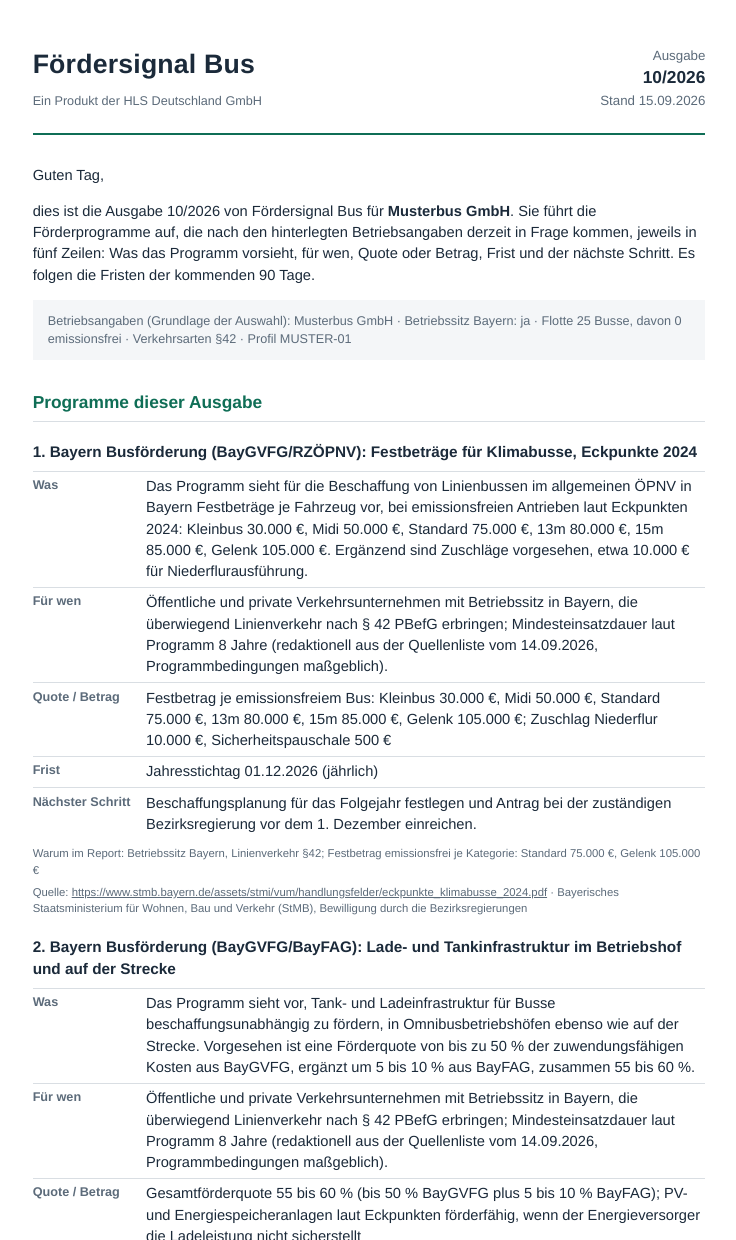
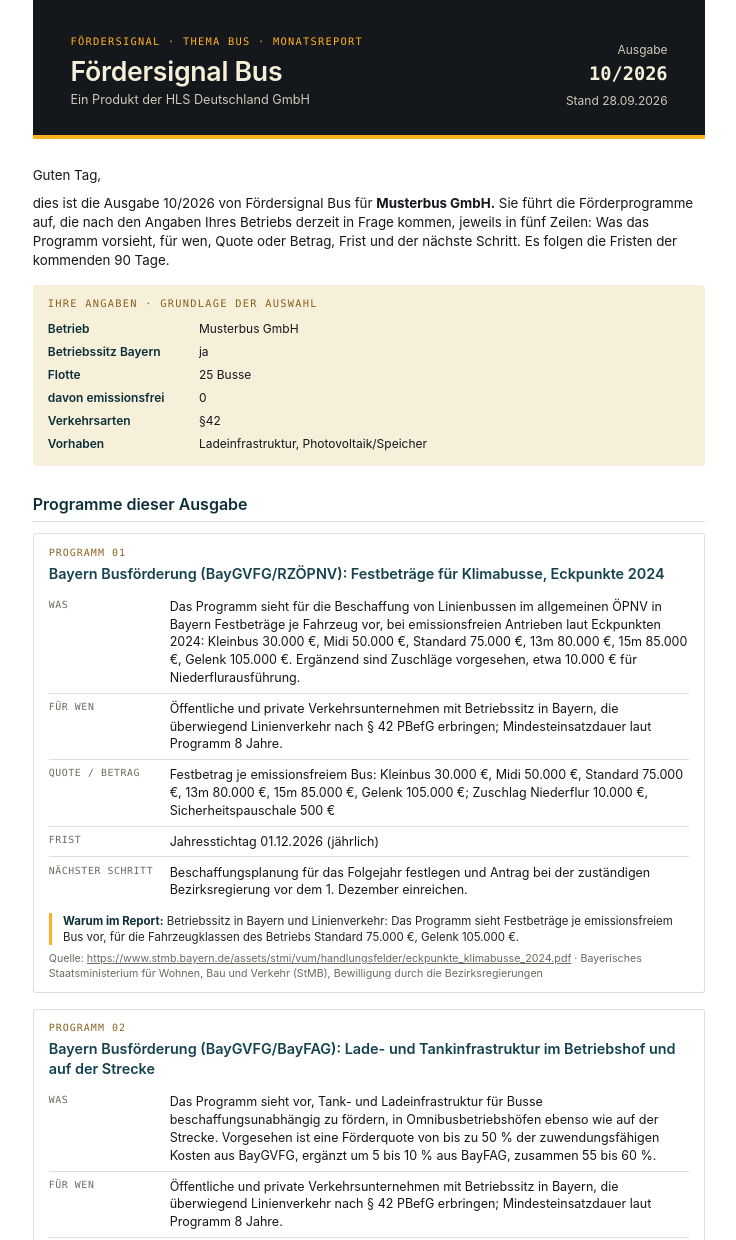
Before and after one commit to HLS-Deutschland/foerdersignal-website, a plain HTML site: page musterausgabe.html in a window 1280 px wide. Shown: the top 1240 px of the page, without its empty margins (271-1007 px from the left). Drawn offline with Linux system fonts and the light colour scheme.

Commit message:
Musterausgabe: Fassung Stand 28.09.2026 wie gedruckt (WO-FÖS-BUS-07)
Ersetzt die Fassung vom 15.09. mit internen Vermerken (Profil MUSTER-01,
zweimal Redaktionsvermerk). Text wortgleich mit dem Druck-PDF vom 01.10.,
das den 548 Briefen der Welle 1 beiliegt. Nur diese eine Datei.

Co-Authored-By: Claude Opus 5.5 <noreply@anthropic.com>

```diff
--- a/musterausgabe.html
+++ b/musterausgabe.html
@@ -5,83 +5,110 @@
 <meta name="viewport" content="width=device-width, initial-scale=1">
 <title>Fördersignal Bus – Ausgabe 10/2026 – Musterbus GmbH</title>
 <style>
-  :root { --tinte: #1b2a3a; --akzent: #0f6e56; --linie: #d9dee3; --grau: #5c6b7a; --hell: #f4f6f8; }
-  @page { size: A4; margin: 18mm 16mm 18mm 16mm; }
+  :root { --ink: #14181C; --ink-soft: #1E252B; --paper: #F6EFD9; --amber: #FFB020; --amber-dim: #8a6220; --petrol: #14424F; --petrol-dark: #0d2f38; --grey: #6B6A5F; --line: rgba(20,24,28,.14); }
+  @page { size: A4; margin: 16mm 16mm 16mm 16mm; }
   * { box-sizing: border-box; }
-  body { margin: 0; color: var(--tinte); font: 11pt/1.45 "Helvetica Neue", Helvetica, Arial, sans-serif; background: #fff; }
-  .blatt { max-width: 178mm; margin: 0 auto; padding: 12mm 0; }
-  header { border-bottom: 2px solid var(--akzent); padding-bottom: 6mm; margin-bottom: 8mm; display: flex; justify-content: space-between; align-items: flex-end; gap: 8mm; }
-  header h1 { margin: 0; font-size: 20pt; letter-spacing: .2px; }
-  header .traeger { color: var(--grau); font-size: 9.5pt; margin-top: 2mm; }
-  header .ausgabe { text-align: right; font-size: 10pt; color: var(--grau); }
-  header .ausgabe strong { display: block; color: var(--tinte); font-size: 13pt; }
-  h2 { font-size: 13pt; margin: 8mm 0 3mm; color: var(--akzent); border-bottom: 1px solid var(--linie); padding-bottom: 1.5mm; }
-  h3 { font-size: 11.5pt; margin: 5mm 0 2mm; }
-  .programm { break-inside: avoid; page-break-inside: avoid; margin-bottom: 4mm; }
-  table.fuenf { width: 100%; border-collapse: collapse; }
-  table.fuenf th { text-align: left; vertical-align: top; width: 30mm; padding: 1.2mm 2mm 1.2mm 0; color: var(--grau); font-weight: 600; font-size: 9.5pt; border-top: 1px solid var(--linie); }
-  table.fuenf td { vertical-align: top; padding: 1.2mm 0; border-top: 1px solid var(--linie); }
-  .warum, .quelle { font-size: 8.5pt; color: var(--grau); margin: 1.5mm 0 0; }
-  .quelle a { color: var(--grau); word-break: break-all; }
+  html, body { margin: 0; padding: 0; }
+  body { color: var(--ink); font: 10pt/1.42 -apple-system, "Segoe UI", Roboto, "Helvetica Neue", Arial, sans-serif; background: #fff; -webkit-print-color-adjust: exact; print-color-adjust: exact; }
+  .blatt { max-width: 178mm; margin: 0 auto; padding: 0 0 12mm; }
+  .mono { font-family: "IBM Plex Mono", "SF Mono", ui-monospace, Menlo, monospace; font-size: 7.8pt; letter-spacing: .12em; text-transform: uppercase; color: var(--amber-dim); }
+  header { background: var(--ink); color: var(--paper); padding: 9mm 10mm 7mm; border-bottom: 4px solid var(--amber); margin-bottom: 7mm; display: flex; justify-content: space-between; align-items: flex-end; gap: 8mm; }
+  header .mono { color: var(--amber); }
+  header h1 { margin: 2mm 0 1mm; font-size: 20pt; line-height: 1.15; font-weight: 600; letter-spacing: -.01em; }
+  header .traeger { color: rgba(246,239,217,.82); font-size: 9.5pt; }
+  header .ausgabe { text-align: right; font-size: 9pt; color: rgba(246,239,217,.82); white-space: nowrap; }
+  header .ausgabe strong { display: block; color: var(--paper); font-family: "IBM Plex Mono", ui-monospace, Menlo, monospace; font-size: 14pt; margin: 1mm 0; }
+  p { margin: 0 0 2.5mm; }
+  h2 { font-size: 12pt; margin: 7mm 0 3mm; color: var(--petrol-dark); font-weight: 600; padding-bottom: 1.5mm; border-bottom: 1px solid var(--line); }
+  h3 { font-size: 10.8pt; margin: 0 0 2mm; color: var(--petrol); font-weight: 600; }
+  .profil { background: var(--paper); border-radius: 3px; padding: 3mm 4mm; margin-top: 4mm; }
+  .profil .mono { margin-bottom: 1.5mm; }
+  table.angaben { width: 100%; border-collapse: collapse; font-size: 9pt; }
+  table.angaben th { text-align: left; font-weight: 600; color: var(--petrol-dark); padding: .8mm 3mm .8mm 0; width: 40mm; vertical-align: top; }
+  table.angaben td { padding: .8mm 0; vertical-align: top; }
+  .programm { border: 1px solid var(--line); border-radius: 3px; padding: 3mm 4mm; margin-bottom: 4mm; background: #fff; break-inside: avoid; page-break-inside: avoid; }
+  .programm .nr { font-family: "IBM Plex Mono", ui-monospace, Menlo, monospace; font-size: 7.5pt; letter-spacing: .1em; color: var(--amber-dim); text-transform: uppercase; margin-bottom: 1mm; }
+  table.fuenf { width: 100%; border-collapse: collapse; font-size: 9.4pt; }
+  table.fuenf th { text-align: left; vertical-align: top; width: 32mm; padding: 1.6mm 2mm 1.6mm 0; font-family: "IBM Plex Mono", ui-monospace, Menlo, monospace; font-size: 7.4pt; letter-spacing: .06em; text-transform: uppercase; color: var(--grey); font-weight: 400; border-top: 1px solid var(--line); }
+  table.fuenf td { vertical-align: top; padding: 1.6mm 0; border-top: 1px solid var(--line); }
+  table.fuenf tr:first-child th, table.fuenf tr:first-child td { border-top: 0; }
+  .warum { font-size: 8.6pt; color: var(--ink-soft); margin: 2mm 0 0; padding-left: 3mm; border-left: 3px solid var(--amber); }
+  .warum b { color: var(--petrol-dark); }
+  .quelle { font-size: 8pt; color: var(--grey); margin: 1.5mm 0 0; }
+  .quelle a { color: var(--grey); word-break: break-all; }
   table.fristen { width: 100%; border-collapse: collapse; }
-  table.fristen td { vertical-align: top; padding: 1.5mm 0; border-top: 1px solid var(--linie); }
-  table.fristen td.datum { width: 26mm; font-weight: 600; white-space: nowrap; }
-  .klein { font-size: 8.5pt; color: var(--grau); }
-  .profil { background: var(--hell); padding: 3mm 4mm; font-size: 9.5pt; color: var(--grau); margin-top: 3mm; }
-  .disclaimer { margin-top: 10mm; padding: 3mm 4mm; border: 1px solid var(--linie); font-size: 9pt; color: var(--grau); break-inside: avoid; }
-  footer { margin-top: 8mm; padding-top: 3mm; border-top: 1px solid var(--linie); font-size: 8.5pt; color: var(--grau); }
-  footer .entwurf { color: #a33; font-weight: 600; }
-  a { color: var(--akzent); }
+  table.fristen td { vertical-align: top; padding: 1.8mm 0; border-top: 1px solid var(--line); }
+  table.fristen tr:first-child td { border-top: 0; }
+  table.fristen td.datum { width: 28mm; font-family: "IBM Plex Mono", ui-monospace, Menlo, monospace; font-weight: 600; color: var(--petrol-dark); white-space: nowrap; }
+  .klein { font-size: 8.4pt; color: var(--grey); }
+  .disclaimer { margin-top: 8mm; padding: 2.6mm 3.2mm; border: 1px solid var(--line); border-radius: 3px; font-size: 8.4pt; color: var(--grey); break-inside: avoid; }
+  footer { margin-top: 6mm; padding-top: 3mm; border-top: 1px solid var(--line); font-size: 8pt; color: var(--grey); }
+  footer strong { color: var(--ink); }
+  a { color: var(--petrol); }
   @media print { .blatt { max-width: none; padding: 0; } a { text-decoration: none; } }
+  @media screen and (max-width: 640px) { header { flex-direction: column; align-items: flex-start; padding: 7mm 6mm 6mm; } header .ausgabe { text-align: left; } .blatt { padding: 0 4mm 10mm; } header { margin-left: -4mm; margin-right: -4mm; } }
 </style>
 </head>
 <body>
 <div class="blatt">
   <header>
     <div>
+      <div class="mono">Fördersignal · Thema Bus · Monatsreport</div>
       <h1>Fördersignal Bus</h1>
       <div class="traeger">Ein Produkt der HLS Deutschland GmbH</div>
     </div>
-    <div class="ausgabe">Ausgabe<strong>10/2026</strong>Stand 15.09.2026</div>
+    <div class="ausgabe">Ausgabe<strong>10/2026</strong>Stand 28.09.2026</div>
   </header>
 
   <p>Guten Tag,</p>
-  <p>dies ist die Ausgabe 10/2026 von Fördersignal Bus für <strong>Musterbus GmbH</strong>. Sie führt die Förderprogramme auf,
-  die nach den hinterlegten Betriebsangaben derzeit in Frage kommen, jeweils in fünf Zeilen: Was das Programm vorsieht, für wen,
+  <p>dies ist die Ausgabe 10/2026 von Fördersignal Bus für <strong>Musterbus GmbH.</strong> Sie führt die Förderprogramme auf,
+  die nach den Angaben Ihres Betriebs derzeit in Frage kommen, jeweils in fünf Zeilen: Was das Programm vorsieht, für wen,
   Quote oder Betrag, Frist und der nächste Schritt. Es folgen die Fristen der kommenden 90 Tage.</p>
-  <div class="profil">Betriebsangaben (Grundlage der Auswahl): Musterbus GmbH · Betriebssitz Bayern: ja ·
-  Flotte 25 Busse, davon 0 emissionsfrei · Verkehrsarten §42 · Profil MUSTER-01</div>
+  <div class="profil">
+    <div class="mono">Ihre Angaben · Grundlage der Auswahl</div>
+    <table class="angaben">
+      <tr><th>Betrieb</th><td>Musterbus GmbH</td></tr>
+      <tr><th>Betriebssitz Bayern</th><td>ja</td></tr>
+      <tr><th>Flotte</th><td>25 Busse</td></tr>
+      <tr><th>davon emissionsfrei</th><td>0</td></tr>
+      <tr><th>Verkehrsarten</th><td>§42</td></tr>
+      <tr><th>Vorhaben</th><td>Ladeinfrastruktur, Photovoltaik/Speicher</td></tr>
+    </table>
+  </div>
 
   <h2>Programme dieser Ausgabe</h2>
 
       <section class="programm">
-        <h3>1. Bayern Busförderung (BayGVFG/RZÖPNV): Festbeträge für Klimabusse, Eckpunkte 2024</h3>
+        <div class="nr">Programm 01</div>
+        <h3>Bayern Busförderung (BayGVFG/RZÖPNV): Festbeträge für Klimabusse, Eckpunkte 2024</h3>
         <table class="fuenf">
           <tr><th>Was</th><td>Das Programm sieht für die Beschaffung von Linienbussen im allgemeinen ÖPNV in Bayern Festbeträge je Fahrzeug vor, bei emissionsfreien Antrieben laut Eckpunkten 2024: Kleinbus 30.000 €, Midi 50.000 €, Standard 75.000 €, 13m 80.000 €, 15m 85.000 €, Gelenk 105.000 €. Ergänzend sind Zuschläge vorgesehen, etwa 10.000 € für Niederflurausführung.</td></tr>
-          <tr><th>Für wen</th><td>Öffentliche und private Verkehrsunternehmen mit Betriebssitz in Bayern, die überwiegend Linienverkehr nach § 42 PBefG erbringen; Mindesteinsatzdauer laut Programm 8 Jahre (redaktionell aus der Quellenliste vom 14.09.2026, Programmbedingungen maßgeblich).</td></tr>
+          <tr><th>Für wen</th><td>Öffentliche und private Verkehrsunternehmen mit Betriebssitz in Bayern, die überwiegend Linienverkehr nach § 42 PBefG erbringen; Mindesteinsatzdauer laut Programm 8 Jahre.</td></tr>
           <tr><th>Quote / Betrag</th><td>Festbetrag je emissionsfreiem Bus: Kleinbus 30.000 €, Midi 50.000 €, Standard 75.000 €, 13m 80.000 €, 15m 85.000 €, Gelenk 105.000 €; Zuschlag Niederflur 10.000 €, Sicherheitspauschale 500 €</td></tr>
           <tr><th>Frist</th><td>Jahresstichtag 01.12.2026 (jährlich)</td></tr>
           <tr><th>Nächster Schritt</th><td>Beschaffungsplanung für das Folgejahr festlegen und Antrag bei der zuständigen Bezirksregierung vor dem 1. Dezember einreichen.</td></tr>
         </table>
-        <p class="warum">Warum im Report: Betriebssitz Bayern, Linienverkehr §42; Festbetrag emissionsfrei je Kategorie: Standard 75.000 €, Gelenk 105.000 €</p>
+        <p class="warum"><b>Warum im Report:</b> Betriebssitz in Bayern und Linienverkehr: Das Programm sieht Festbeträge je emissionsfreiem Bus vor, für die Fahrzeugklassen des Betriebs Standard 75.000 €, Gelenk 105.000 €.</p>
         <p class="quelle">Quelle: <a href="https://www.stmb.bayern.de/assets/stmi/vum/handlungsfelder/eckpunkte_klimabusse_2024.pdf">https://www.stmb.bayern.de/assets/stmi/vum/handlungsfelder/eckpunkte_klimabusse_2024.pdf</a> · Bayerisches Staatsministerium für Wohnen, Bau und Verkehr (StMB), Bewilligung durch die Bezirksregierungen</p>
       </section>
 
       <section class="programm">
-        <h3>2. Bayern Busförderung (BayGVFG/BayFAG): Lade- und Tankinfrastruktur im Betriebshof und auf der Strecke</h3>
+        <div class="nr">Programm 02</div>
+        <h3>Bayern Busförderung (BayGVFG/BayFAG): Lade- und Tankinfrastruktur im Betriebshof und auf der Strecke</h3>
         <table class="fuenf">
           <tr><th>Was</th><td>Das Programm sieht vor, Tank- und Ladeinfrastruktur für Busse beschaffungsunabhängig zu fördern, in Omnibusbetriebshöfen ebenso wie auf der Strecke. Vorgesehen ist eine Förderquote von bis zu 50 % der zuwendungsfähigen Kosten aus BayGVFG, ergänzt um 5 bis 10 % aus BayFAG, zusammen 55 bis 60 %.</td></tr>
-          <tr><th>Für wen</th><td>Öffentliche und private Verkehrsunternehmen mit Betriebssitz in Bayern, die überwiegend Linienverkehr nach § 42 PBefG erbringen; Mindesteinsatzdauer laut Programm 8 Jahre (redaktionell aus der Quellenliste vom 14.09.2026, Programmbedingungen maßgeblich).</td></tr>
+          <tr><th>Für wen</th><td>Öffentliche und private Verkehrsunternehmen mit Betriebssitz in Bayern, die überwiegend Linienverkehr nach § 42 PBefG erbringen; Mindesteinsatzdauer laut Programm 8 Jahre.</td></tr>
           <tr><th>Quote / Betrag</th><td>Gesamtförderquote 55 bis 60 % (bis 50 % BayGVFG plus 5 bis 10 % BayFAG); PV- und Energiespeicheranlagen laut Eckpunkten förderfähig, wenn der Energieversorger die Ladeleistung nicht sicherstellt</td></tr>
           <tr><th>Frist</th><td>laufend beantragbar, keine feste Frist</td></tr>
           <tr><th>Nächster Schritt</th><td>Depot-Ladekonzept (Ladeleistung, Netzanschluss, PV/Speicher) skizzieren und mit der Bezirksregierung abstimmen.</td></tr>
         </table>
-        <p class="warum">Warum im Report: Betriebssitz Bayern und eigener Betriebshof: Lade- und Tankinfrastruktur 55 bis 60 % über die Bezirksregierung · PV geplant: PV- und Speicheranlagen laut Eckpunkten förderfähig, wenn der Versorger die Ladeleistung nicht sicherstellt</p>
+        <p class="warum"><b>Warum im Report:</b> Eigener Betriebshof in Bayern mit Linienverkehr: Das Programm sieht für Lade- und Tankinfrastruktur 55 bis 60 % über die Bezirksregierung vor. · PV geplant: PV- und Speicheranlagen sind laut Eckpunkten mitförderfähig, wenn der Versorger die Ladeleistung nicht sicherstellt.</p>
         <p class="quelle">Quelle: <a href="https://www.stmb.bayern.de/assets/stmi/vum/handlungsfelder/eckpunkte_klimabusse_2024.pdf">https://www.stmb.bayern.de/assets/stmi/vum/handlungsfelder/eckpunkte_klimabusse_2024.pdf</a> · Bayerisches Staatsministerium für Wohnen, Bau und Verkehr (StMB), Bewilligung durch die Bezirksregierungen</p>
       </section>
 
       <section class="programm">
-        <h3>3. KfW 270 Erneuerbare Energien – Standard: Kredit für PV, Speicher und Ladeinfrastruktur</h3>
+        <div class="nr">Programm 03</div>
+        <h3>KfW 270 Erneuerbare Energien – Standard: Kredit für PV, Speicher und Ladeinfrastruktur</h3>
         <table class="fuenf">
           <tr><th>Was</th><td>Das Programm sieht einen Förderkredit für Errichtung, Erweiterung und Erwerb von Anlagen zur Nutzung erneuerbarer Energien vor, darunter Photovoltaik auf Dach und Freifläche, Batteriespeicher und Ladeinfrastruktur. Vorgesehen sind bis zu 100 % der Investitionskosten, bis 150 Mio. € je Vorhaben, Laufzeiten bis 30 Jahre mit bis zu fünf tilgungsfreien Anlaufjahren.</td></tr>
           <tr><th>Für wen</th><td>In- und ausländische private und öffentliche Unternehmen unabhängig von der Größe, Körperschaften, Stiftungen, Freiberufler; keine Energieberatung erforderlich.</td></tr>
@@ -89,12 +116,13 @@
           <tr><th>Frist</th><td>laufend beantragbar, keine feste Frist</td></tr>
           <tr><th>Nächster Schritt</th><td>Investitionsplan für PV/Speicher/Ladeinfrastruktur mit der Hausbank besprechen, Antrag vor Vorhabensbeginn.</td></tr>
         </table>
-        <p class="warum">Warum im Report: Finanzierung für PV, Speicher und Ladeinfrastruktur am Depot (PV geplant: ja, Depot im Eigentum: ja)</p>
+        <p class="warum"><b>Warum im Report:</b> PV geplant: Kredit bis zur vollen Investition für PV, Speicher und Ladeinfrastruktur möglich.</p>
         <p class="quelle">Quelle: <a href="https://www.kfw.de/inlandsfoerderung/Unternehmen/Energie-Umwelt/F%C3%B6rderprodukte/Erneuerbare-Energien-Standard-(270)/">https://www.kfw.de/inlandsfoerderung/Unternehmen/Energie-Umwelt/F%C3%B6rderprodukte/Erneuerbare-Energien-Standard-(270)/</a> · KfW Bankengruppe, Antrag über die Hausbank</p>
       </section>
 
       <section class="programm">
-        <h3>4. LfA Förderbank Bayern: Energiekredit Regenerativ (PV, Speicher) und Energiekredit (Effizienz)</h3>
+        <div class="nr">Programm 04</div>
+        <h3>LfA Förderbank Bayern: Energiekredit Regenerativ (PV, Speicher) und Energiekredit (Effizienz)</h3>
         <table class="fuenf">
           <tr><th>Was</th><td>Das Programm sieht zinsgünstige Kredite der LfA für Investitionen in Stromerzeugung aus erneuerbaren Energien und Speicher (Energiekredit Regenerativ) sowie für Effizienzinvestitionen in Produktion und Gebäude vor. Vorgesehen sind Darlehen bis 40 Mio. € (Regenerativ) beziehungsweise bis 15 bis 20 Mio. € (Produktion, Gebäude) mit Laufzeiten bis 30 Jahre.</td></tr>
           <tr><th>Für wen</th><td>Unternehmen und Freiberufler mit Sitz oder Betriebsstätte in Bayern und Jahresumsatz bis 500 Mio. €.</td></tr>
@@ -102,12 +130,13 @@
           <tr><th>Frist</th><td>laufend beantragbar, keine feste Frist</td></tr>
           <tr><th>Nächster Schritt</th><td>Investitionsplan für PV/Speicher/Ladeinfrastruktur mit der Hausbank besprechen, Antrag vor Vorhabensbeginn.</td></tr>
         </table>
-        <p class="warum">Warum im Report: Finanzierung für PV, Speicher und Ladeinfrastruktur am Depot (PV geplant: ja, Depot im Eigentum: ja)</p>
+        <p class="warum"><b>Warum im Report:</b> PV geplant: Kredit bis zur vollen Investition für PV, Speicher und Ladeinfrastruktur möglich.</p>
         <p class="quelle">Quelle: <a href="https://www.lfa.de/website/de/foerderangebote/transformation/energie/index.php">https://www.lfa.de/website/de/foerderangebote/transformation/energie/index.php</a> · LfA Förderbank Bayern, Antrag über die Hausbank</p>
       </section>
 
       <section class="programm">
-        <h3>5. Digitalbonus Bayern: Zuschuss für Digitalisierung und IT-Sicherheit kleiner Unternehmen</h3>
+        <div class="nr">Programm 05</div>
+        <h3>Digitalbonus Bayern: Zuschuss für Digitalisierung und IT-Sicherheit kleiner Unternehmen</h3>
         <table class="fuenf">
           <tr><th>Was</th><td>Das Programm sieht einen Zuschuss von 50 % für die Entwicklung, Einführung oder Verbesserung digitaler Produkte, Prozesse und Dienstleistungen sowie für IT-Sicherheit vor. Vorgesehen sind bis zu 7.500 € (Standard) beziehungsweise bis zu 30.000 € (Plus) je Unternehmen; die Laufzeit ist bis 31.12.2027 festgelegt.</td></tr>
           <tr><th>Für wen</th><td>Kleine Unternehmen der gewerblichen Wirtschaft mit Betriebsstätte in Bayern, weniger als 50 Mitarbeitende und Jahresumsatz oder Bilanzsumme bis 10 Mio. €; keine Antragstellung durch Dritte.</td></tr>
@@ -115,23 +144,23 @@
           <tr><th>Frist</th><td>laufend beantragbar, keine feste Frist</td></tr>
           <tr><th>Nächster Schritt</th><td>Digitalisierungsvorhaben beschreiben und Antrag über das ELSTER-Unternehmenskonto stellen, Kontingent beachten.</td></tr>
         </table>
-        <p class="warum">Warum im Report: 40 Mitarbeitende und 6.000.000 € Umsatz: unter 50 Mitarbeitenden und bis 10 Mio. € (kleines Unternehmen)</p>
+        <p class="warum"><b>Warum im Report:</b> Mit 40 Mitarbeitenden und 6.000.000 € Umsatz liegt der Betrieb unter den Grenzen für kleine Unternehmen, an die sich das Programm richtet.</p>
         <p class="quelle">Quelle: <a href="https://www.digitalbonus.bayern/foerderprogramm/">https://www.digitalbonus.bayern/foerderprogramm/</a> · Bayerisches Staatsministerium für Wirtschaft, Landesentwicklung und Energie (StMWi), Bewilligung durch die Bezirksregierungen</p>
       </section>
 
-  <h2>Fristen-Alarm: die nächsten 90 Tage</h2>
+  <h2>Fristen der nächsten 90 Tage</h2>
   <table class="fristen"><tr><td class="datum">01.12.2026</td><td>Bayern Busförderung (BayGVFG/RZÖPNV): Festbeträge für Klimabusse, Eckpunkte 2024<br><span class="klein">Jahresstichtag · <a href="https://www.stmb.bayern.de/assets/stmi/vum/handlungsfelder/eckpunkte_klimabusse_2024.pdf">Programmseite</a></span></td></tr></table>
 
   <div class="disclaimer">Fördersignal Bus ist eine redaktionelle Information der HLS Deutschland GmbH. Sie ersetzt keine Rechts- oder Steuerberatung. Für Vollständigkeit, Richtigkeit und Fristen wird keine Gewähr übernommen; maßgeblich sind ausschließlich die Programmbedingungen der jeweiligen Fördergeber.</div>
 
   <footer>
     <p><strong>Fördersignal Bus</strong> · Ein Produkt der HLS Deutschland GmbH<br>
-    HLS Deutschland GmbH (Handel, Leasing, Services) · Bergstraße 18a, 84405 Dorfen, Sitz der Gesellschaft: Leipzig · Geschäftsführer: Gerhard Geschwinder ·
+    HLS Deutschland GmbH (Handel, Leasing, Services) · Büro: Bergstr. 18 a, 84405 Dorfen, Sitz der Gesellschaft: Leipzig · Geschäftsführer: Gerhard Geschwinder ·
     Amtsgericht Leipzig, HRB 37458 · USt-IdNr. DE331770803 · Kontakt: report@foerdersignal.de<br>
     Impressum und Datenschutzerklärung: <a href="https://foerdersignal.de/#impressum">foerdersignal.de</a></p>
     <p>Abmeldung: Der Report wird nur nach bestätigter Anmeldung (Double-Opt-in) versandt. Eine Abmeldung ist jederzeit über den
     Abmeldelink in der Versand-E-Mail oder per Nachricht an report@foerdersignal.de möglich.</p>
-    <p>Erzeugt am 15.09.2026 aus den zu diesem Zeitpunkt erfassten Programmangaben.</p>
+    <p>Erzeugt am 28.09.2026 aus den zu diesem Zeitpunkt erfassten Programmangaben.</p>
   </footer>
 </div>
 </body>
```
